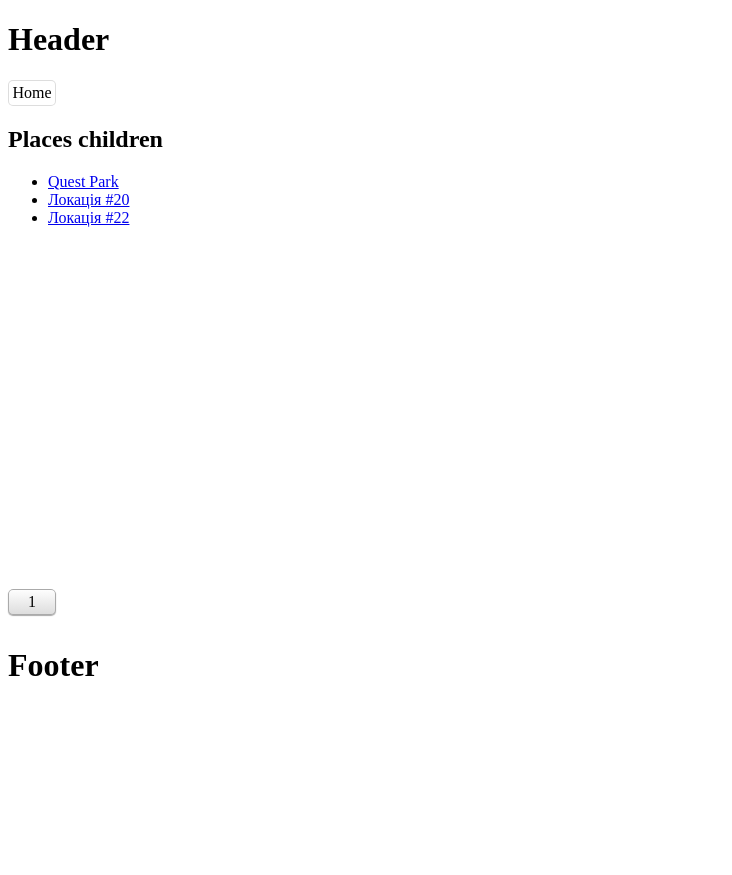
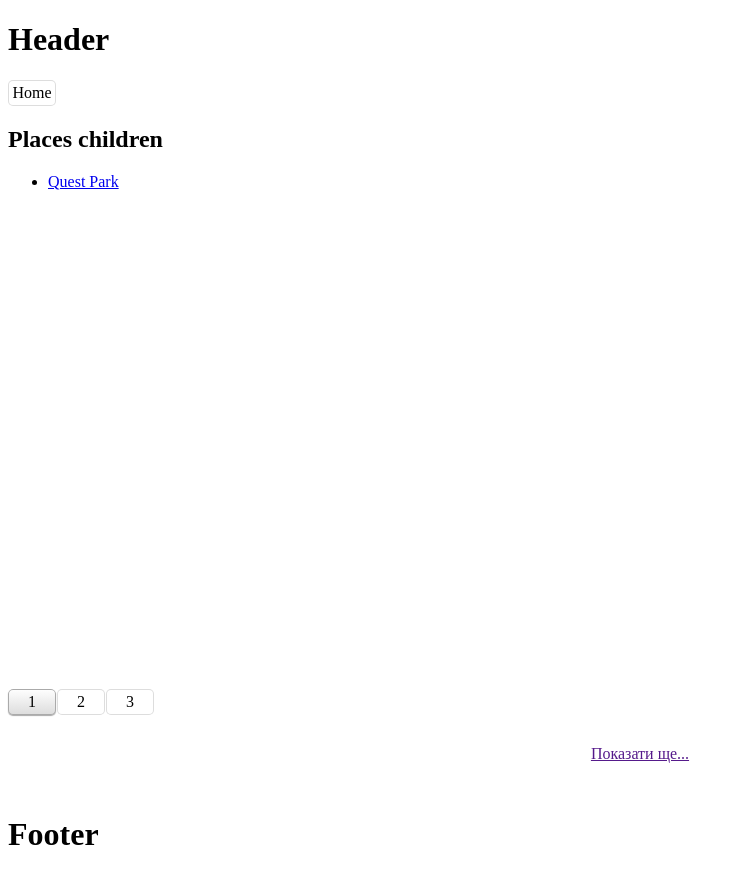
Before and after one commit to AntonNemesh/activity.ck.ua-frontend, an Angular app: page /places/children in a window 1280 px wide. Shown: the whole page, without its empty margins (0-732 px from the left). Before the commit the page ends 800 px from the top, so only its background shows below. Built offline with nearby package versions, Linux system fonts and the light colour scheme; data requests are answered from the project's data file.

Commit message:
001.1: implement button 'Show more...'

```diff
--- a/src/app/modules/pages/places-page/components/places-page-view/places-page-view.component.css
+++ b/src/app/modules/pages/places-page/components/places-page-view/places-page-view.component.css
@@ -1,3 +1,3 @@
 ul {
-  min-height: 400px;
+  min-height: 500px;
 }
--- a/src/app/modules/pages/places-page/components/places-page-view/places-page-view.component.html
+++ b/src/app/modules/pages/places-page/components/places-page-view/places-page-view.component.html
@@ -1,13 +1,11 @@
 <app-layout>
   <h2>Places {{categoryId}}</h2>
   <app-filter-by-type (filterStateChange)="updateFilterState($event)"
-                      [categoryId]="categoryId">
-  </app-filter-by-type>
+                      [categoryId]="categoryId"></app-filter-by-type>
   <ul>
     <li *ngFor="let place of places"><a routerLink="{{place.id}}">{{place.name}}</a></li>
   </ul>
   <app-pagination (paginationStateChange)="updatePaginationState($event)"
                   [typesId]="typesId"
-                  [categoryId]="categoryId">
-  </app-pagination>
+                  [categoryId]="categoryId"></app-pagination>
 </app-layout>
--- a/src/app/modules/pages/places-page/components/places-page-view/places-page-view.component.ts
+++ b/src/app/modules/pages/places-page/components/places-page-view/places-page-view.component.ts
@@ -17,10 +17,12 @@ export class PlacesPageViewComponent implements OnInit {
 
   constructor(private route: ActivatedRoute, private placesService: PlacesService) { }
 
-  private updatePlaces(): void {
+  private updatePlaces(typeOfPagination?): void {
     let options;
     if (this.typesId !== undefined && this.typesId.length !== 0) {
-      this.places.length = 0;
+      if (typeOfPagination === undefined || typeOfPagination === 'numb') {
+        this.places.length = 0;
+      }
       options = {
         type: this.typesId[0],
         page: this.page,
@@ -34,7 +36,13 @@ export class PlacesPageViewComponent implements OnInit {
       };
     }
 
-    this.placesService.getPlaces(options).subscribe((data: any) => { this.places = data; });
+    this.placesService.getPlaces(options).subscribe((data: any) => {
+      if (typeOfPagination === 'more') {
+        this.places = this.places.concat(data);
+        return;
+      }
+      this.places = data;
+    });
   }
 
   private resetPage(): void {
@@ -47,9 +55,9 @@ export class PlacesPageViewComponent implements OnInit {
     this.updatePlaces();
   }
 
-  public updatePaginationState(page): void {
+  public updatePaginationState([page, typeOfPagination]): void {
     this.page = page;
-    this.updatePlaces();
+    this.updatePlaces(typeOfPagination);
   }
 
   ngOnInit(): void {
--- a/src/app/modules/shared/components/pagination/pagination.component.css
+++ b/src/app/modules/shared/components/pagination/pagination.component.css
@@ -1,3 +1,8 @@
 .pagination__separator {
   padding: 0 10px;
 }
+.pagination__more {
+  height: 50px;
+  padding-top: 30px;
+  text-align: center;
+}
--- a/src/app/modules/shared/components/pagination/pagination.component.html
+++ b/src/app/modules/shared/components/pagination/pagination.component.html
@@ -1,4 +1,4 @@
-<div>
+<div class="pagination__numb">
   <a href="" (click)="setPage($event, 1)" class="button" [class.active]="checkState(1)">{{1}}</a>
   <span class="pagination__separator" *ngIf="this.separatorState[0]">...</span>
   <span *ngFor="let item of [].constructor(totalPages); let page = index">
@@ -12,3 +12,6 @@
   <span class="pagination__separator" *ngIf="this.separatorState[1]">...</span>
   <a href="" *ngIf="totalPages !== 1" (click)="setPage($event, totalPages)" class="button" [class.active]="checkState(totalPages)">{{totalPages}}</a>
 </div>
+<div class="pagination__more">
+  <a href="" *ngIf="isTheLastPage" (click)="setNextPage($event)">Показати ще...</a>
+</div>
--- a/src/app/modules/shared/components/pagination/pagination.component.ts
+++ b/src/app/modules/shared/components/pagination/pagination.component.ts
@@ -14,15 +14,17 @@ export class PaginationComponent implements OnInit {
   private page: number;
   private buttonStart: number;
   private buttonEnd: number;
+  private activeButtons: number[];
 
   public totalPages: number;
   public separatorState: boolean[];
+  public isTheLastPage: boolean;
 
   @Input()
   categoryId;
 
   @Output()
-  paginationStateChange = new EventEmitter<number>();
+  paginationStateChange = new EventEmitter<any>();
 
   private updateTotalPages(): void {
     let options;
@@ -36,6 +38,8 @@ export class PaginationComponent implements OnInit {
 
   private resetPage(): void {
     this.page = 1;
+    this.isTheLastPage = true;
+    this.activeButtons = [];
   }
 
   private initSeparator(): void {
@@ -49,6 +53,8 @@ export class PaginationComponent implements OnInit {
   }
 
   private updateButtonsView(): void {
+    this.isTheLastPage = this.totalPages !== this.page;
+
     if (this.totalPages <= 9) {
       this.setVisibleButtons(1, this.totalPages, [false, false]);
       return;
@@ -76,12 +82,26 @@ export class PaginationComponent implements OnInit {
   public setPage(event, page): void {
     event.preventDefault();
     this.page = page;
-    this.paginationStateChange.emit(this.page);
+    this.paginationStateChange.emit([this.page, 'numb']);
+    this.activeButtons.length = 0;
     this.updateButtonsView();
   }
 
   public checkState(page): boolean {
-    return this.page === page;
+    if (this.activeButtons.length === 0) { return this.page === page; }
+    let result = false;
+    this.activeButtons.forEach((item: number) => {
+      if (item === page) { result = true; }
+    });
+    return result;
+  }
+
+  setNextPage(event): void {
+    event.preventDefault();
+    if (this.activeButtons.length === 0) { this.activeButtons.push(this.page); }
+    this.activeButtons.push(++this.page);
+    this.paginationStateChange.emit([this.page, 'more']);
+    this.updateButtonsView();
   }
 
   @Input('typesId')
--- a/src/app/services/places.service.ts
+++ b/src/app/services/places.service.ts
@@ -14,7 +14,7 @@ export class PlacesService {
 
   constructor(private http: HttpClient, private apiUrlService: ApiUrlService) { }
 
-  private perPage = 3;
+  private perPage = 1;
 
   public getPerPage(): number {
     return this.perPage;
```
